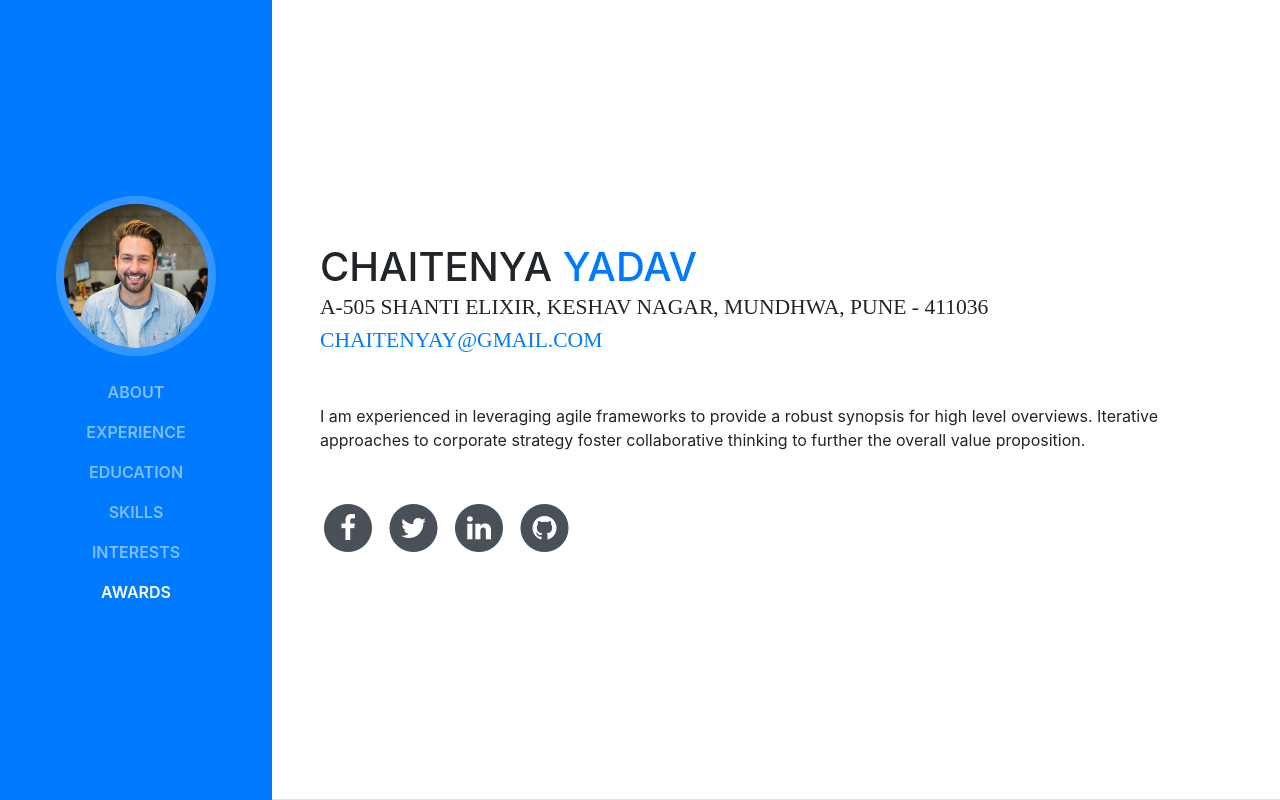
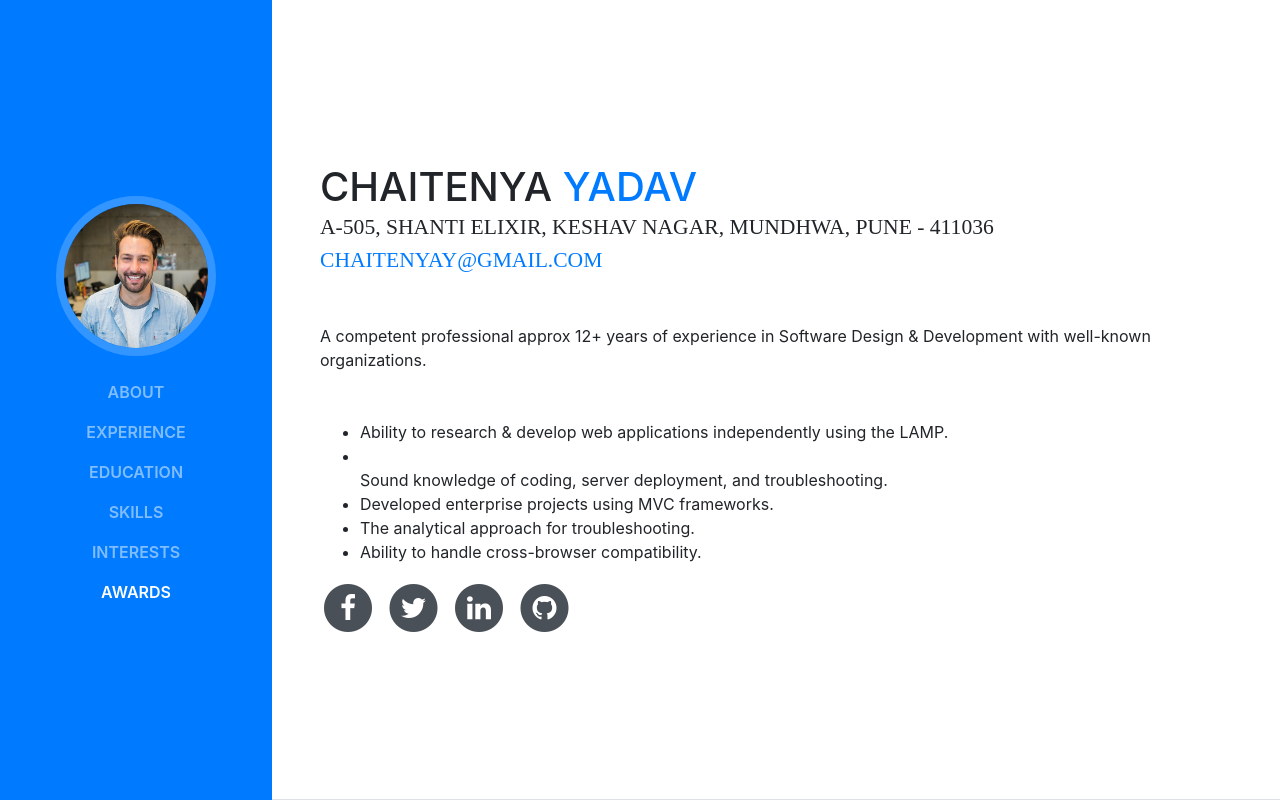
Before and after one commit to chaitenyay/chaitenyay.github.io, a website with bundled scripts: page index.html in a window 1280 px wide. Shown: the top 800 px of the page. Built offline with nearby package versions, Linux system fonts and the light colour scheme; a web font is replaced by a local one.

Commit message:
Updated details

```diff
--- a/index.html
+++ b/index.html
@@ -68,10 +68,18 @@
           <h1 class="mb-0">Chaitenya
             <span class="text-primary">Yadav</span>
           </h1>
-          <div class="subheading mb-5">A-505 Shanti Elixir, Keshav Nagar, Mundhwa, Pune - 411036
+          <div class="subheading mb-5">A-505, Shanti Elixir, Keshav Nagar, Mundhwa, Pune - 411036
+            <br />
             <a href="mailto:chaitenyay@gmail.com">chaitenyay@gmail.com</a>
           </div>
-          <p class="mb-5">I am experienced in leveraging agile frameworks to provide a robust synopsis for high level overviews. Iterative approaches to corporate strategy foster collaborative thinking to further the overall value proposition.</p>
+          <p class="mb-5">A competent professional approx 12+ years of experience in Software Design & Development with well-known organizations.</p>
+          <ul>
+            <li>Ability to research & develop web applications independently using the LAMP.</li>
+            <li></li>Sound knowledge of coding, server deployment, and troubleshooting.</li>
+            <li>Developed enterprise projects using MVC frameworks.</li>
+            <li>The analytical approach for troubleshooting.</li>
+            <li>Ability to handle cross-browser compatibility.</li>
+          </ul>
           <ul class="list-inline list-social-icons mb-0">
             <li class="list-inline-item">
               <a href="#">
```
